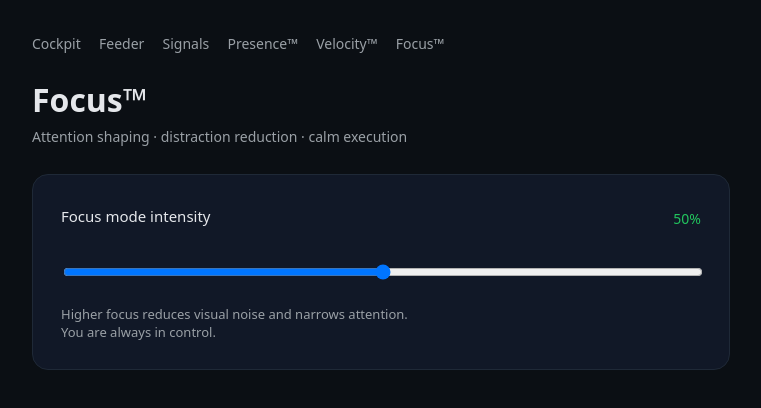
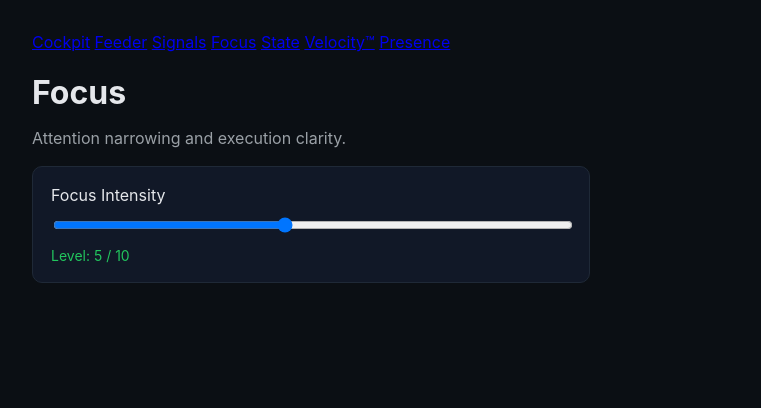
Before and after one commit to otoslifeproject-cell/otos-app, a plain HTML site: page focus.html in a window 1280 px wide. Shown: the whole page, without its empty margins (0-761 px from the left). Drawn offline with Linux system fonts and the light colour scheme.

Commit message:
Update focus.html

```diff
--- a/focus.html
+++ b/focus.html
@@ -1,127 +1,77 @@
+<!-- FILE: focus.html (FULL REPLACEMENT) -->
 <!DOCTYPE html>
 <html lang="en">
 <head>
   <meta charset="UTF-8" />
-  <title>OTOS — Focus™</title>
+  <title>OTOS Focus</title>
   <meta name="viewport" content="width=device-width, initial-scale=1.0" />
-
   <style>
     body {
       margin: 0;
       padding: 32px;
       background: #0b0f14;
       color: #e5e7eb;
-      font-family: system-ui, -apple-system, BlinkMacSystemFont, "Segoe UI", Roboto, sans-serif;
+      font-family: -apple-system, BlinkMacSystemFont, "Segoe UI", Roboto, sans-serif;
     }
-
-    /* NAV (minimal) */
-    .topnav {
-      margin-bottom: 24px;
-    }
-    .topnav a {
-      margin-right: 14px;
-      color: #9aa0a6;
-      text-decoration: none;
-      font-size: 14px;
-    }
-    .topnav a:hover {
-      color: #22c55e;
-    }
-
-    h1 {
-      margin: 0 0 6px 0;
-    }
-
-    .sub {
-      color: #9aa0a6;
-      font-size: 14px;
-      margin-bottom: 28px;
-    }
-
-    .panel {
+    h1 { margin-bottom: 6px; }
+    p { color: #9aa0a6; }
+    .block {
       background: #111827;
       border: 1px solid #1f2937;
-      border-radius: 16px;
-      padding: 28px;
-      max-width: 640px;
+      border-radius: 10px;
+      padding: 18px;
+      margin-top: 18px;
+      max-width: 520px;
     }
-
-    .toggle {
-      display: flex;
-      align-items: center;
-      justify-content: space-between;
-      margin-bottom: 24px;
-    }
-
-    .label {
-      font-size: 15px;
-    }
-
     input[type="range"] {
       width: 100%;
       margin-top: 12px;
     }
-
-    .value {
+    .level {
+      margin-top: 10px;
       font-size: 14px;
       color: #22c55e;
-      margin-top: 6px;
-    }
-
-    .hint {
-      font-size: 13px;
-      color: #9aa0a6;
-      margin-top: 20px;
     }
   </style>
 </head>
-
 <body>
 
+  <!-- NAV -->
   <nav class="topnav">
     <a href="./index.html">Cockpit</a>
     <a href="./feeder.html">Feeder</a>
     <a href="./signals.html">Signals</a>
-    <a href="./presence.html">Presence™</a>
+    <a href="./focus.html">Focus</a>
+    <a href="./state.html">State</a>
     <a href="./velocity.html">Velocity™</a>
-    <a href="./focus.html">Focus™</a>
+    <a href="./presence.html">Presence</a>
   </nav>
 
-  <h1>Focus™</h1>
-  <div class="sub">Attention shaping · distraction reduction · calm execution</div>
+  <h1>Focus</h1>
+  <p>Attention narrowing and execution clarity.</p>
 
-  <div class="panel">
-    <div class="toggle">
-      <div class="label">Focus mode intensity</div>
-      <div id="level" class="value">50%</div>
-    </div>
-
-    <input type="range" min="0" max="100" step="10" value="50" id="range" />
-
-    <div class="hint">
-      Higher focus reduces visual noise and narrows attention.<br>
-      You are always in control.
-    </div>
+  <div class="block">
+    <label>Focus Intensity</label>
+    <input id="focusRange" type="range" min="1" max="10" value="5" />
+    <div class="level">Level: <span id="level">5</span> / 10</div>
   </div>
 
-  <script>
-    const KEY = "otos_focus";
-    const range = document.getElementById("range");
-    const level = document.getElementById("level");
+<script>
+  const range = document.getElementById("focusRange");
+  const level = document.getElementById("level");
+  const KEY = "otos_focus_level";
 
-    function load() {
-      const v = localStorage.getItem(KEY);
-      if (v !== null) range.value = v;
-      level.textContent = range.value + "%";
-    }
+  const saved = localStorage.getItem(KEY);
+  if (saved) {
+    range.value = saved;
+    level.textContent = saved;
+  }
 
-    range.addEventListener("input", () => {
-      localStorage.setItem(KEY, range.value);
-      level.textContent = range.value + "%";
-    });
-
-    load();
-  </script>
+  range.oninput = () => {
+    level.textContent = range.value;
+    localStorage.setItem(KEY, range.value);
+  };
+</script>
 
 </body>
 </html>
```
